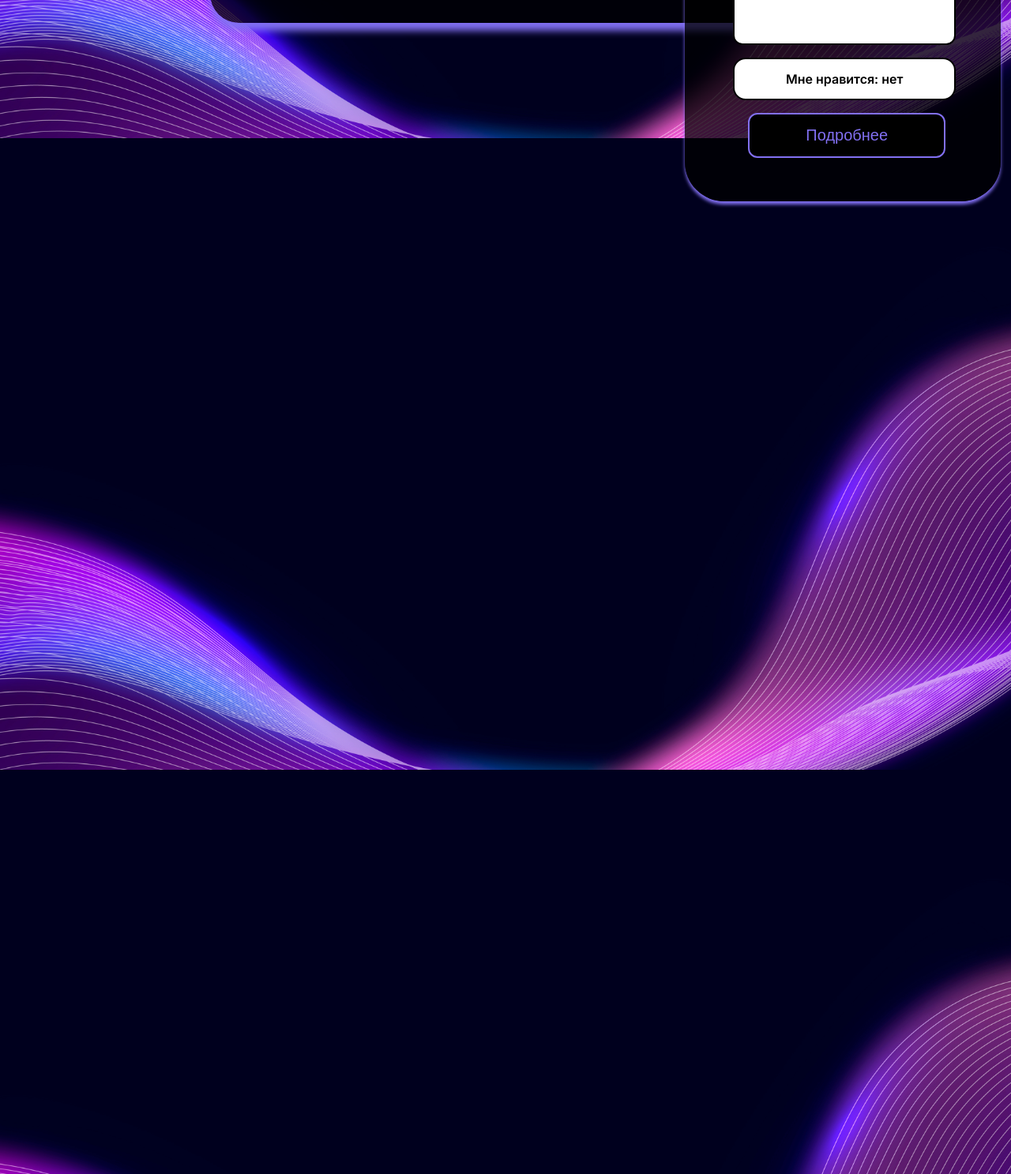
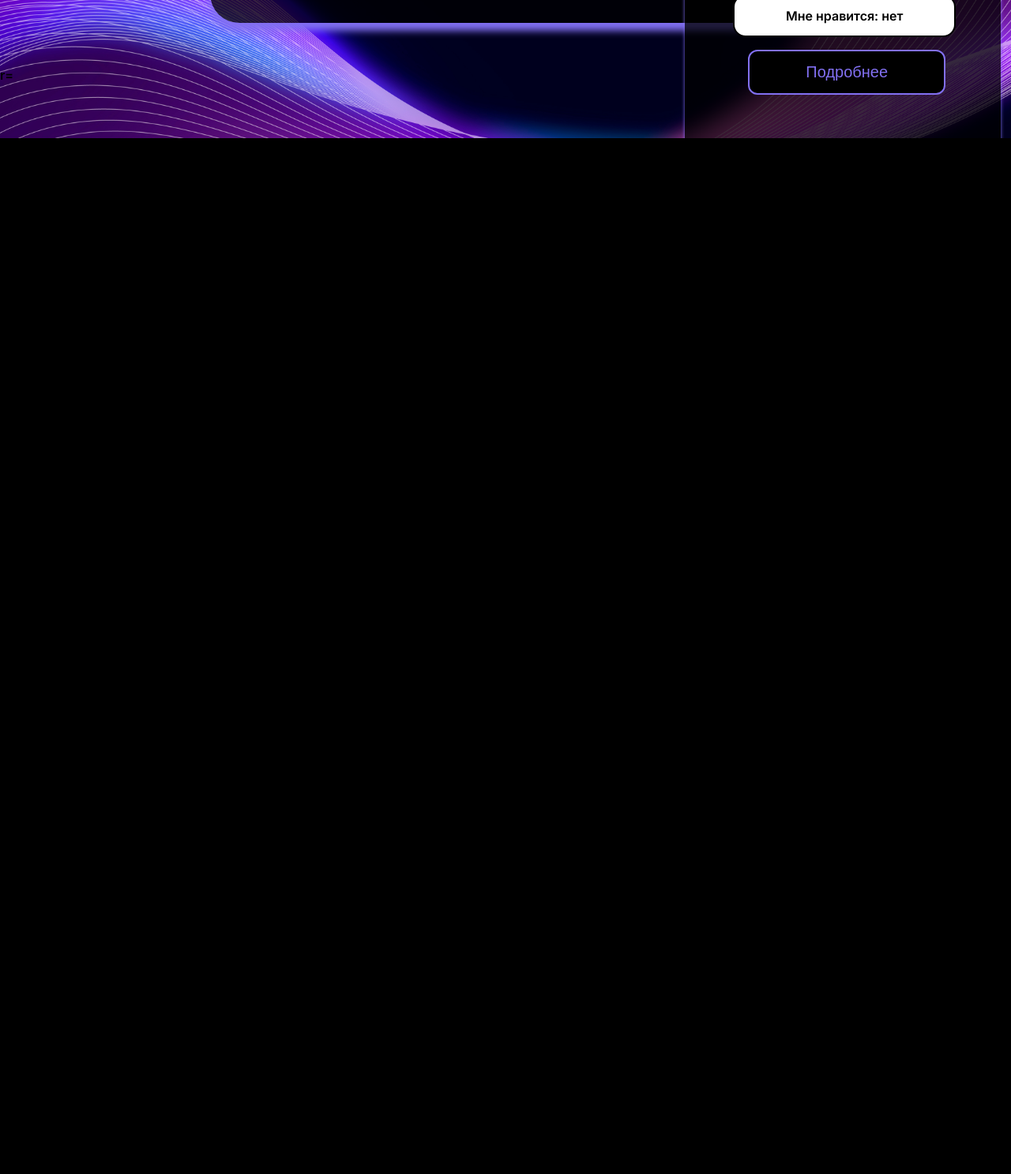
Before and after one commit to 101lLEOl101/Goodchat, a Django app: page /profile/2 in a window 1280 px wide. Shown: the part 625-2112 px from the top of the page at 79% size. After the commit the page ends 800 px from the top, so only its background shows below. Run offline with Django 4.2, Linux system fonts and the light colour scheme; data comes from the database, SQL or seed files in the repository; some libraries are stand-ins or nearby versions.

Commit message:
fix profile_page

```diff
--- a/main/static/css/style.css
+++ b/main/static/css/style.css
@@ -124,7 +124,6 @@ transition: 0.3s;
     background: #000;
     box-shadow: 0px 4px 4px #8270F2;
     border-radius: 50px;
-    padding-top:67px;
     margin-left: auto;
     margin-right: auto;
 }
@@ -137,7 +136,6 @@ transition: 0.3s;
 /* MAIN_PAGE (HOME)*/
 .main_page{
     width: 90%;
-    height: 2000px;
     border-radius: 5px;
     margin: 0 auto;
     margin-top:7vh;
@@ -212,7 +210,6 @@ li{
 }
 .reg_box{
     display: flex;
-    margin-top: 50px;
     align-items: center;
     justify-content: center;
     position: fixed;
@@ -348,15 +345,15 @@ cursor: pointer;
 .profile-card {
     position: fixed;
     right: 1%;
-    top: 10%;
     transform: translateY (-50%);
     width: 400px;
     height: 800px;
     background: rgba(0, 0, 0, 0.75);
     box-shadow: 0px 4px 4px #8270F2;
     border-radius: 50px;
-    padding:50 px 0;
-
+    padding: 50px 0;
+    transform: translateY(-50%);
+    top: 50%;
 }
 
 .profile-pic {
--- a/main/templates/base.html
+++ b/main/templates/base.html
@@ -59,7 +59,7 @@
 <div class = "main">
     {% block content %}
     {% endblock %}
-</div>
+</div>r=
 
 <script src="{% static '/js/script.js' %}"></script>
 <script src="https://kit.fontawesome.com/a5b3356b6d.js" crossorigin="anonymous"></script>
```
